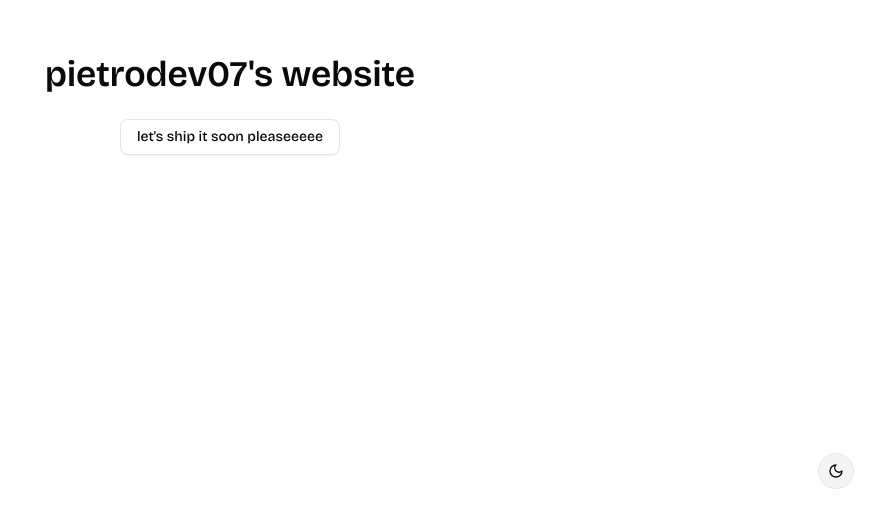
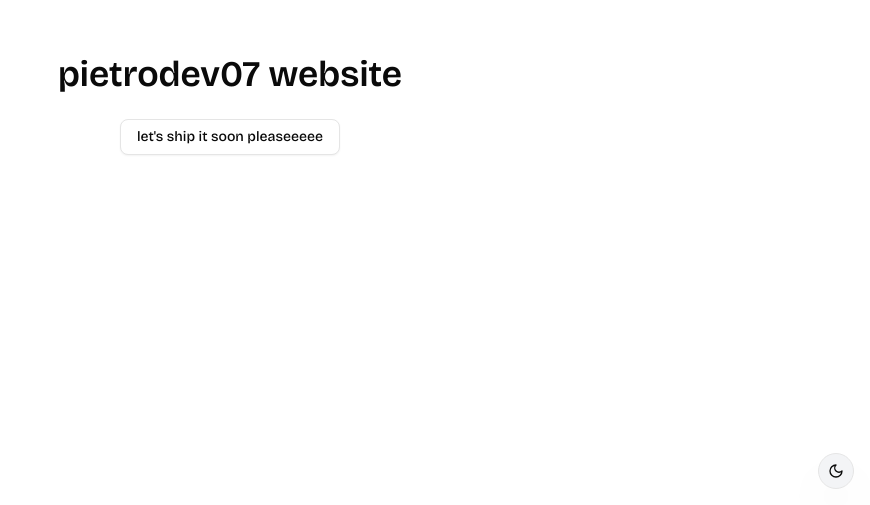
Before and after one commit to pietrodev07/website, a Next.js app: page / in a window 1280 px wide. Shown: the part 295-800 px from the top of the page, without its empty margins (410-1280 px from the left). Built offline with nearby package versions, Linux system fonts and the light colour scheme.

Commit message:
chore: change the main title

```diff
--- a/src/app/page.tsx
+++ b/src/app/page.tsx
@@ -3,7 +3,7 @@ import { Button } from "@/components/ui/button";
 export default async function Home() {
   return (
     <main className="h-svh flex flex-col gap-6 items-center justify-center">
-      <h1 className="font-semibold text-4xl">pietrodev07&apos;s website</h1>
+      <h1 className="font-semibold text-4xl">pietrodev07 website</h1>
       <Button variant="outline">let&apos;s ship it soon pleaseeeee</Button>
     </main>
   );
```
